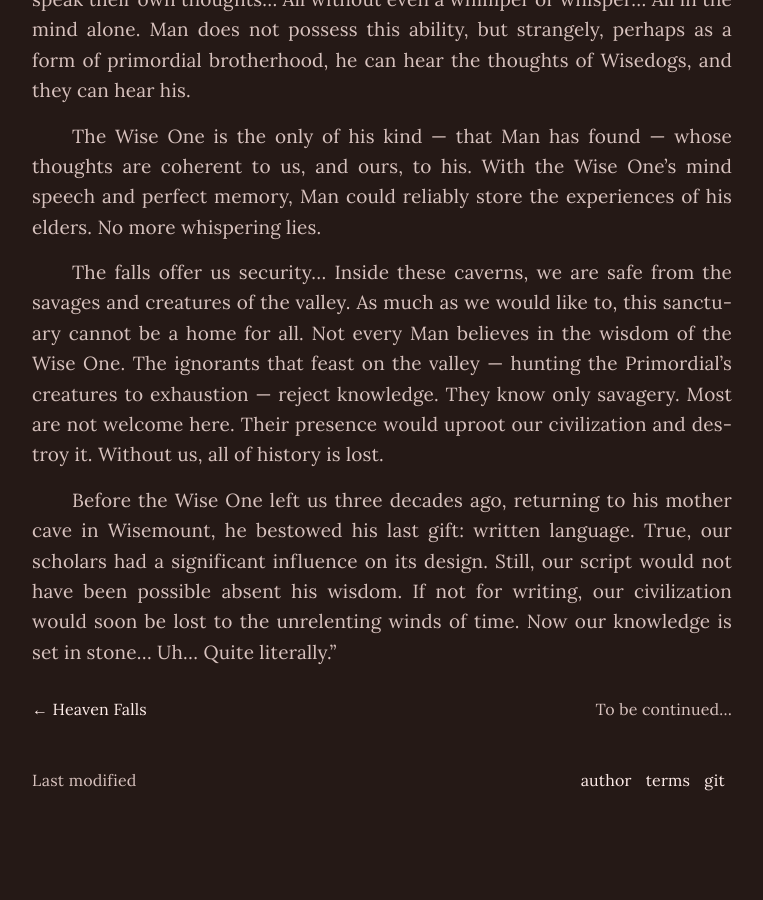
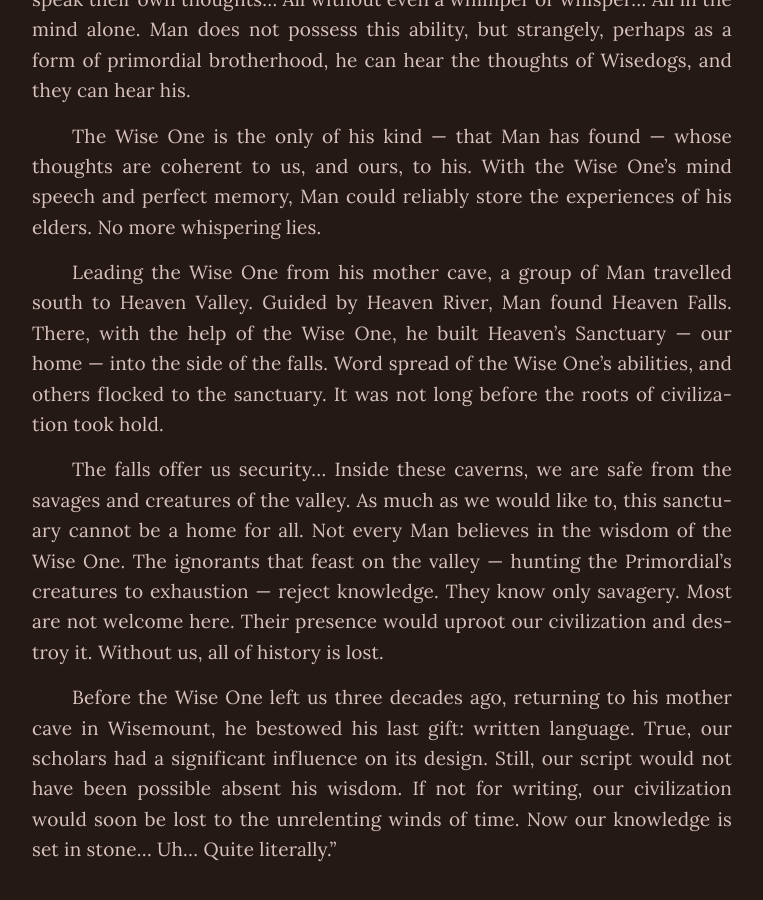
Before and after one commit to schizoidnightmares/absurdrealms.com, a Jekyll site: the page built from anthology-i/heaven-falls/the-wise-one.md, in a window 1280 px wide and 900 px high, scrolled down 1454 px. Shown: the whole window, without its empty margins (258-1021 px from the left). Built offline with Jekyll 4.4.1, drawn with Linux system fonts in a browser that asks for light colours; before the commit the page ends 2277 px from its top, so only the background shows below that.

Commit message:
adding missing paragraph

```diff
--- a/anthology-i/heaven-falls/the-wise-one.md
+++ b/anthology-i/heaven-falls/the-wise-one.md
@@ -25,6 +25,8 @@ Indeed, my students. The Wise One can hear the thoughts of others and speak thei
 
 The Wise One is the only of his kind — that Man has found — whose thoughts are coherent to us, and ours, to his. With the Wise One’s mind speech and perfect memory, Man could reliably store the experiences of his elders. No more whispering lies.
 
+Leading the Wise One from his mother cave, a group of Man travelled south to Heaven Valley. Guided by Heaven River, Man found Heaven Falls. There, with the help of the Wise One, he built Heaven’s Sanctuary — our home — into the side of the falls. Word spread of the Wise One’s abilities, and others flocked to the sanctuary. It was not long before the roots of civilization took hold.
+
 The falls offer us security… Inside these caverns, we are safe from the savages and creatures of the valley. As much as we would like to, this sanctuary cannot be a home for all. Not every Man believes in the wisdom of the Wise One. The ignorants that feast on the valley — hunting the Primordial’s creatures to exhaustion — reject knowledge. They know only savagery. Most are not welcome here. Their presence would uproot our civilization and destroy it. Without us, all of history is lost.
 
 Before the Wise One left us three decades ago, returning to his mother cave in Wisemount, he bestowed his last gift: written language. True, our scholars had a significant influence on its design. Still, our script would not have been possible absent his wisdom. If not for writing, our civilization would soon be lost to the unrelenting winds of time. Now our knowledge is set in stone… Uh… Quite literally.”
```
